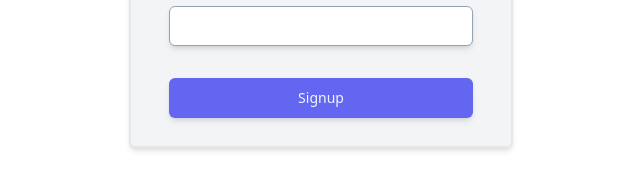
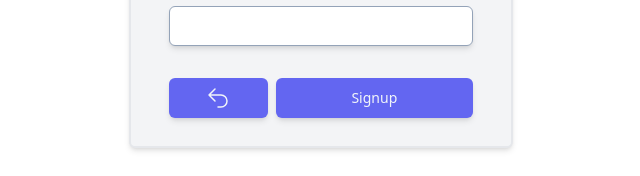
Before and after one commit to samdalvai/react-spring-fs-template, a React (Vite) app in the folder frontend/: page /signup in a window 1280 px wide. Shown: the part 530-706 px from the top of the page, without its empty margins (319-959 px from the left). Built offline with nearby package versions, Linux system fonts and the light colour scheme.

Commit message:
Add back button to signup page

```diff
--- /dev/null
+++ b/frontend/src/components/BackIcon.tsx
@@ -0,0 +1,7 @@
+export default function BackIcon() {
+    return (
+        <svg xmlns="http://www.w3.org/2000/svg" fill="none" viewBox="0 0 24 24" stroke-width="1.5" stroke="currentColor" className="w-6 h-6">
+            <path stroke-linecap="round" stroke-linejoin="round" d="M9 15L3 9m0 0l6-6M3 9h12a6 6 0 010 12h-3" />
+        </svg>
+    )
+};
--- a/frontend/src/components/Button.tsx
+++ b/frontend/src/components/Button.tsx
@@ -1,7 +1,9 @@
-export default function Button({ label, name, loading = false, onClick }: { label: string, name: string, loading?: boolean, onClick: () => void }) {
+import { ReactNode } from "react";
+
+export default function Button({ label, name, loading = false, onClick }: { label: string | ReactNode, name: string, loading?: boolean, onClick: () => void }) {
     return (
         <button
-            className="flex items-center justify-center py-2 px-4 my-2 h-10 text-sm font-medium rounded-md shadow-md text-slate-100 bg-indigo-500 hover:bg-indigo-600 active:bg-indigo-700 focus:outline-none focus:ring focus:ring-indigo-300 transition ease-in-out duration-150"
+            className="flex items-center justify-center py-2 px-4 my-2 w-full h-10 text-sm font-medium rounded-md shadow-md text-slate-100 bg-indigo-500 hover:bg-indigo-600 active:bg-indigo-700 focus:outline-none focus:ring focus:ring-indigo-300 transition ease-in-out duration-150"
             name={name}
             onClick={onClick}
         >
--- a/frontend/src/pages/Login.tsx
+++ b/frontend/src/pages/Login.tsx
@@ -6,25 +6,31 @@ import InputField from './../components/InputField';
 import Button from "../components/Button";
 import { RootState } from "../store";
 import { login } from '../reducers/authReducer'
-import { Navigate } from "react-router-dom";
+import { useNavigate } from "react-router-dom";
 import ErrorAlert from "../components/ErrorAlert";
 import { resetError } from "../reducers/authReducer";
 import { ThunkDispatch } from "redux-thunk";
 
 export default function Login() {
 	const dispatch = useDispatch<ThunkDispatch<any, any, any>>();
+	const navigate = useNavigate();
 	const [userName, setUserName] = useState<string>("");
 	const [password, setPassword] = useState<string>("");
 
 	const { isAuthenticated, loading, error } = useSelector((state: RootState) => state.auth);
 
 	const onSubmit = () => {
-		dispatch(resetError())
-		dispatch(login({ username: userName, password: password }))
+		dispatch(resetError());
+		dispatch(login({ username: userName, password: password }));
+	}
+
+	const handleSignup = () => {
+		dispatch(resetError());
+		navigate('/signup');
 	}
 
 	if (isAuthenticated) {
-		return <Navigate to={"/"} />;
+		navigate('/');
 	}
 
 	return (
@@ -64,7 +70,10 @@ export default function Login() {
 			</Card>
 			<hr className="my-2 border-none" />
 			<Card size="sm">
-				<div><span className="font-medium">New to MemoryNotes? </span><a className="font-semibold underline text-indigo-500 hover:text-indigo-900 transition ease-out duration-150" href="/signup">Register</a></div>
+				<div>
+					<span className="font-medium">New to MemoryNotes? </span>
+					<a className="font-semibold underline text-indigo-500 hover:text-indigo-900 transition ease-out duration-150" onClick={handleSignup}>Register</a>
+				</div>
 			</Card>
 		</div>
 	)
--- a/frontend/src/pages/SignUp.tsx
+++ b/frontend/src/pages/SignUp.tsx
@@ -5,22 +5,30 @@ import ErrorAlert from "../components/ErrorAlert";
 import InputField from "../components/InputField";
 import MemoryLogo from "../components/MemoryLogo";
 import Card from "../layout/Card";
-import { resetError, setError, signup } from "../reducers/authReducer";
+import { resetError, signup } from "../reducers/authReducer";
 import { ThunkDispatch } from "redux-thunk";
 import { RootState } from "../store";
+import BackIcon from "../components/BackIcon";
+import { Navigate, useNavigate } from "react-router-dom";
 
 export default function SignUp() {
     const dispatch = useDispatch<ThunkDispatch<any, any, any>>();
+    const navigate = useNavigate();
     const [userName, setUserName] = useState<string>("");
     const [userEmail, setUserEmail] = useState<string>("");
     const [password, setPassword] = useState<string>("");
     const [passwordConfirm, setPasswordConfirm] = useState<string>("");
 
-    const { isAuthenticated, loading, error } = useSelector((state: RootState) => state.auth);
+    const { loading, error } = useSelector((state: RootState) => state.auth);
 
     const onSubmit = () => {
         dispatch(resetError())
         dispatch(signup({ username: userName, email: userEmail, password: password }))
+    }
+
+    const handleBack = () => {
+        dispatch(resetError())
+        navigate('/login');
     }
 
     return (
@@ -33,7 +41,7 @@ export default function SignUp() {
                     <MemoryLogo />
                 </span>
             </div>
-            {error ? <ErrorAlert message="Failed to register user with name..." onClose={() => dispatch(resetError())} /> : null}
+            {error ? <ErrorAlert message="Failed to register user..." onClose={() => dispatch(resetError())} /> : null}
             <hr className="my-2 border-none" />
             <Card>
                 <div className="flex flex-col w-4/5">
@@ -62,6 +70,16 @@ export default function SignUp() {
                         type={"password"}
                         onChange={setPasswordConfirm} />
                     <hr className="my-2 border-none" />
+                    <div className="flex flex-row items-center justify-center">
+                        <div className="w-1/3 mr-1">
+                            <Button
+                                label={<BackIcon />}
+                                name={"back"}
+                                onClick={() => handleBack()}
+                                loading={loading}
+                            />
+                        </div>
+                        <div className="w-2/3 ml-1">
                             <Button
                                 label={"Signup"}
                                 name={"signup"}
@@ -69,6 +87,8 @@ export default function SignUp() {
                                 loading={loading}
                             />
                         </div>
+                    </div>
+                </div>
             </Card>
         </div>
     )
```
Lines whose indentation alone changed are shown as unchanged.
